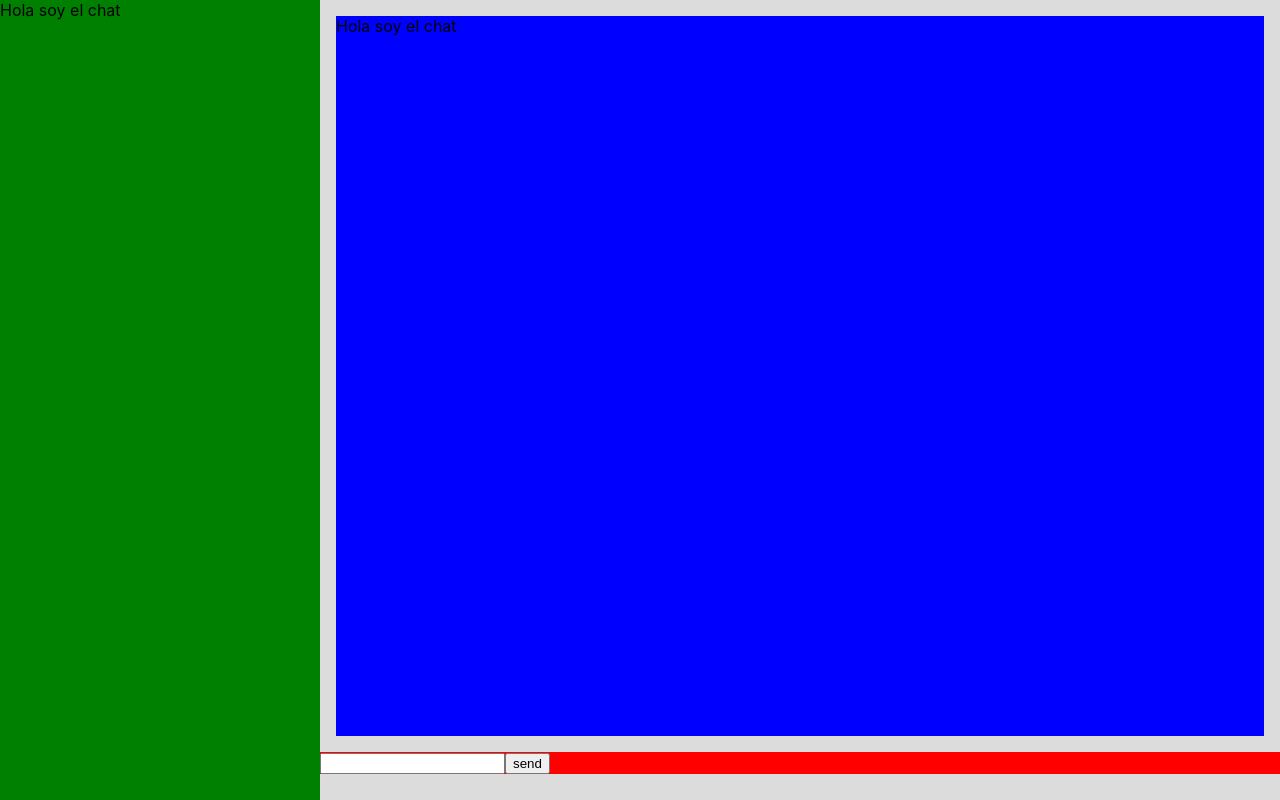
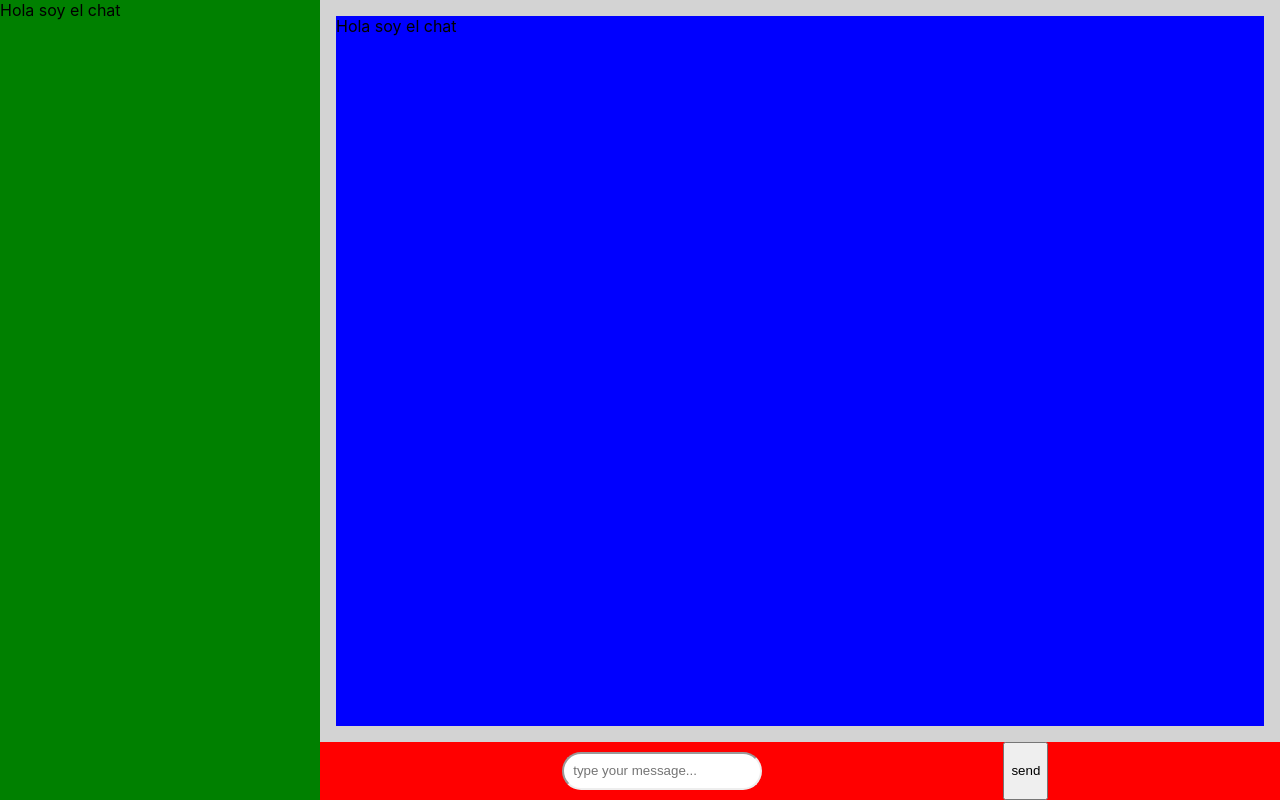
Before and after one commit to joaquinbian/challenge-psh, a React (Create React App) app: page / in a window 1280 px wide. Built offline with nearby package versions, Linux system fonts and the light colour scheme.

Commit message:
design concept

```diff
--- a/src/components/chat/Chat.jsx
+++ b/src/components/chat/Chat.jsx
@@ -10,10 +10,12 @@ const Chat = () => {
       <div className="chat">
         <span>Hola soy el chat</span>
       </div>
-      <form className="formContainer" onSubmit={onSubmit}>
-        <input />
-        <button>send</button>
-      </form>
+      <div className="formContainer">
+        <form onSubmit={onSubmit} className="form">
+          <input placeholder="type your message..." className="input" />
+          <button>send</button>
+        </form>
+      </div>
     </div>
   );
 };
--- a/src/components/chat/chat.scss
+++ b/src/components/chat/chat.scss
@@ -1,13 +1,27 @@
 .chatContainer {
-  background-color: #dcdcdc;
+  background-color: #d3d3d3;
   width: auto;
+  display: flex;
+  flex-direction: column;
 }
 .chat {
   margin: 1em;
   background-color: blue;
-  height: 90%;
+  height: 95%;
 }
 .formContainer {
   background-color: red;
-  height: auto;
+  // height: 15%;
 }
+.form {
+  display: flex;
+  justify-content: space-evenly;
+}
+
+.input {
+  border-radius: 50px;
+  outline: none;
+  margin: 10px;
+  padding: 1%;
+  border-color: #eee;
+}
```
